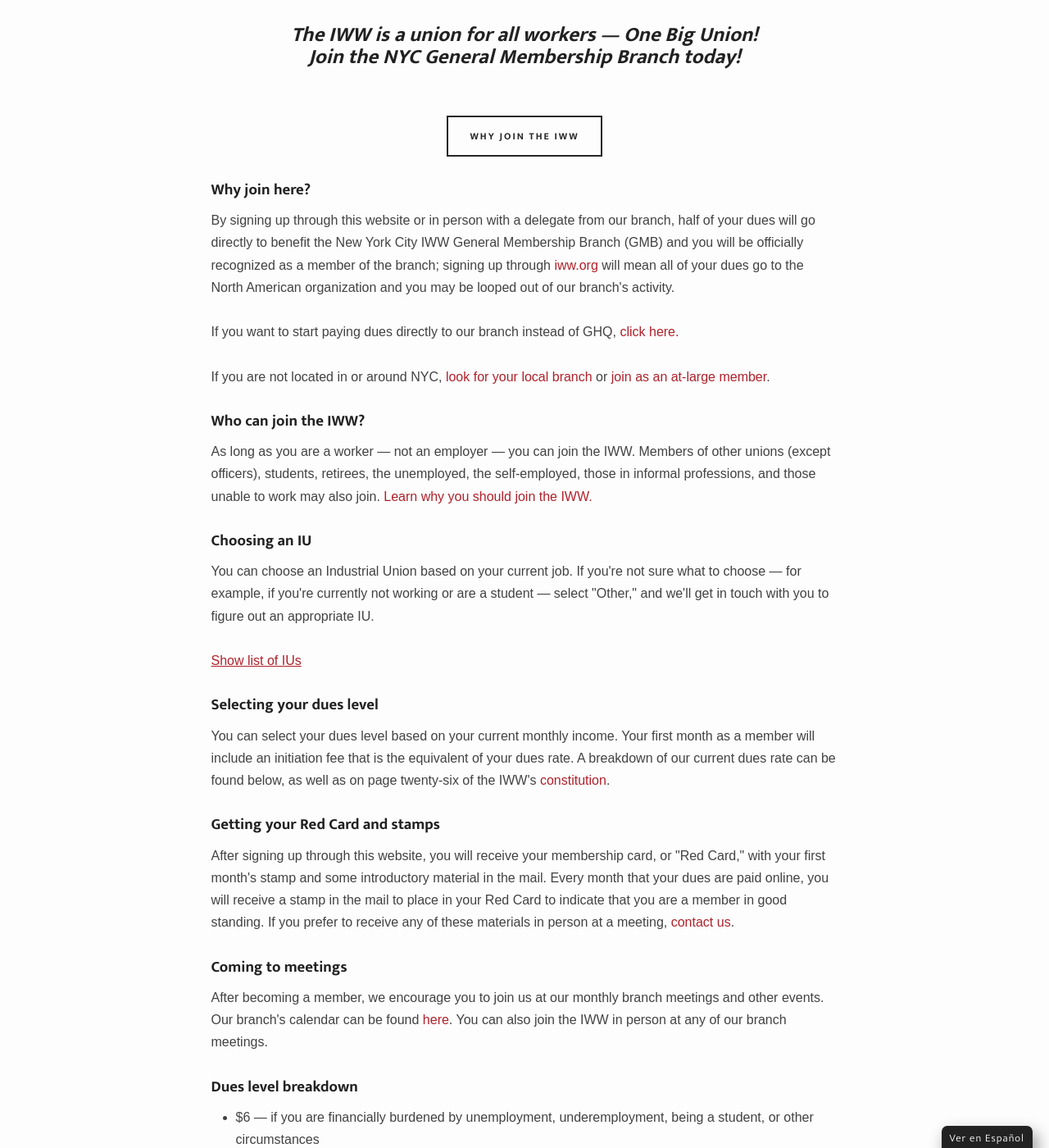
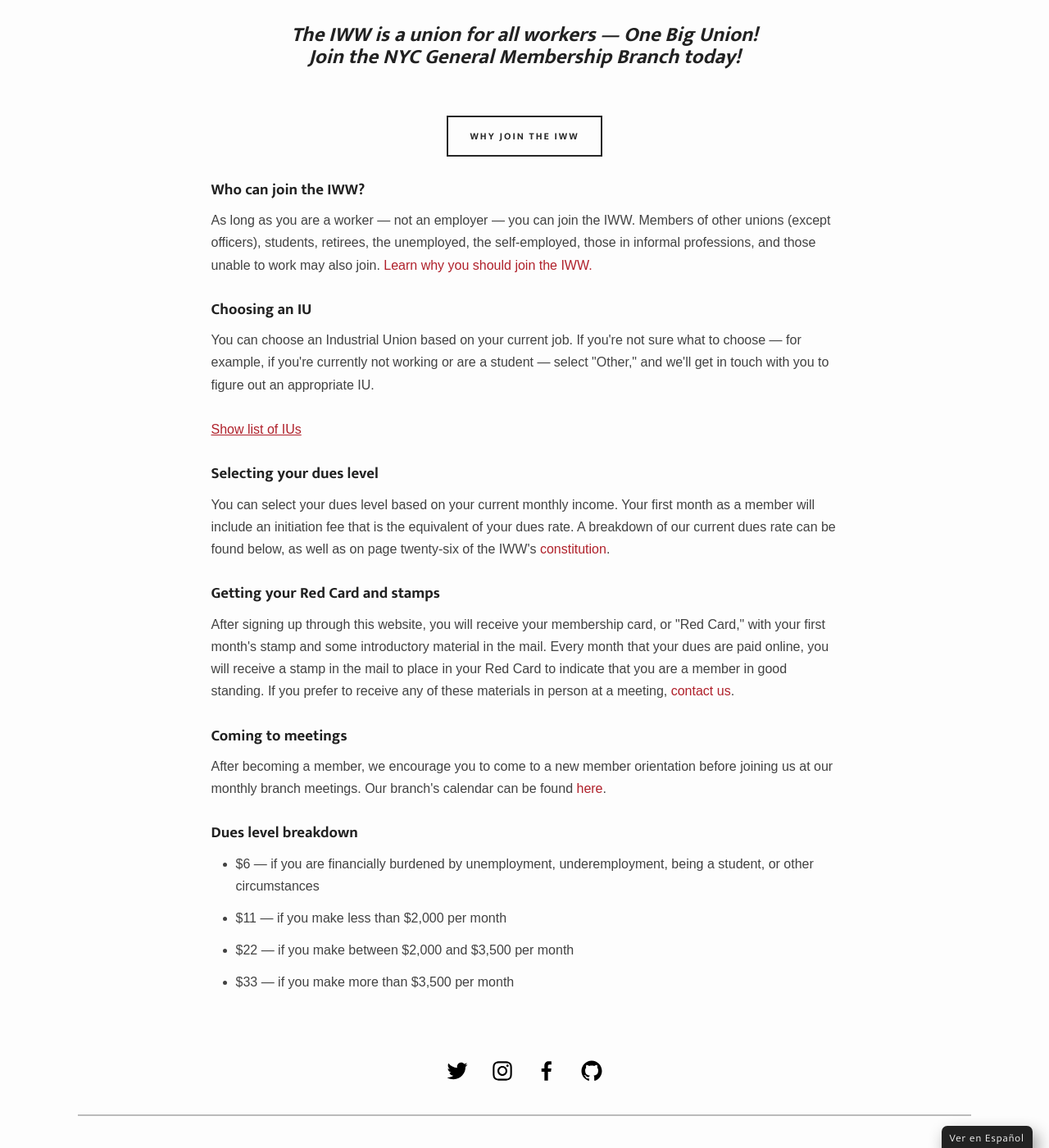
Before and after one commit to IWW-NYC-GMB/iww.nyc, a Jekyll site: the page built from join.html, in a window 1280 px wide and 1400 px high, scrolled down 668 px. Shown: the whole window at 82% size. Built offline with Jekyll 4.4.1, drawn with Linux system fonts in a browser that asks for light colours; some web fonts are replaced; some of the changed text lies outside the part shown.

Commit message:
Update join.html

```diff
--- a/join.html
+++ b/join.html
@@ -149,11 +149,7 @@
 <div style="padding-top: 20px; padding-bottom: 0;justify-content: center;display: flex;">
 <a href="{{site.baseurl}}/why-join"><button class="small" ontouchstart="">Why join the IWW</button></a>
 </div><br>
-<p><h3>Why join here?</h3>
-By signing up through this website or in person with a delegate from our branch, half of your dues will go directly to benefit the New York City IWW General Membership Branch (GMB) and you will be officially recognized as a member of the branch; signing up through <a href="https://iww.org">iww.org</a> will mean all of your dues go to the North American organization and you may be looped out of our branch's activity.<br><br>
-If you want to start paying dues directly to our branch instead of GHQ, <a href="{{site.baseurl}}/dues">click here.</a><br><br>
-If you are not located in or around NYC, <a href="https://www.iww.org/branches">look for your local branch</a> or <a href="https://www.iww.org/content/join-one-big-union">join as an at-large member</a>.<br><br>
-<h3>Who can join the IWW?</h3>
+<p><h3>Who can join the IWW?</h3>
 As long as you are a worker — not an employer — you can join the IWW. Members of other unions (except officers), students, retirees, the unemployed, the self-employed, those in informal professions, and those unable to work may also join. <a href="https://wobblycity.org/why-join">Learn why you should join the IWW.</a><br><br>
 <h3>Choosing an IU</h3>
 You can choose an Industrial Union based on your current job. If you're not sure what to choose — for example, if you're currently not working or are a student — select "Other," and we'll get in touch with you to figure out an appropriate IU.<br><br>
@@ -227,7 +223,7 @@
 <h3>Getting your Red Card and stamps</h3>
 After signing up through this website, you will receive your membership card, or "Red Card," with your first month's stamp and some introductory material in the mail. Every month that your dues are paid online, you will receive a stamp in the mail to place in your Red Card to indicate that you are a member in good standing. If you prefer to receive any of these materials in person at a meeting, <a href="{{site.baseurl}}/contact">contact us</a>.<br><br>
 <h3>Coming to meetings</h3>
-After becoming a member, we encourage you to join us at our monthly branch meetings and other events. Our branch's calendar can be found <a href="{{site.baseurl}}/events">here</a>. You can also join the IWW in person at any of our branch meetings.<br><br>
+After becoming a member, we encourage you to come to a new member orientation before joining us at our monthly branch meetings. Our branch's calendar can be found <a href="{{site.baseurl}}/events">here</a>.<br><br>
 <h3>Dues level breakdown</h3>
 <ul>
 <li>$6 — if you are financially burdened by unemployment, underemployment, being a student, or other circumstances</li>
@@ -235,5 +231,4 @@
 <li>$22 — if you make between $2,000 and $3,500 per month</li>
 <li>$33 — if you make more than $3,500 per month</li>
 </ul><br>
-<em>Online dues are processed using PayPal. <a href="https://www.paypal.com/us/webapps/mpp/ua/privacy-full">Read PayPal's privacy policy.</a></em>
 </p>
```
